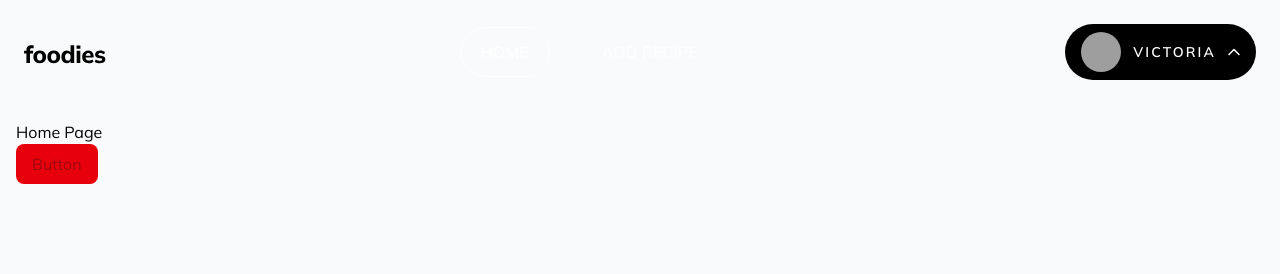
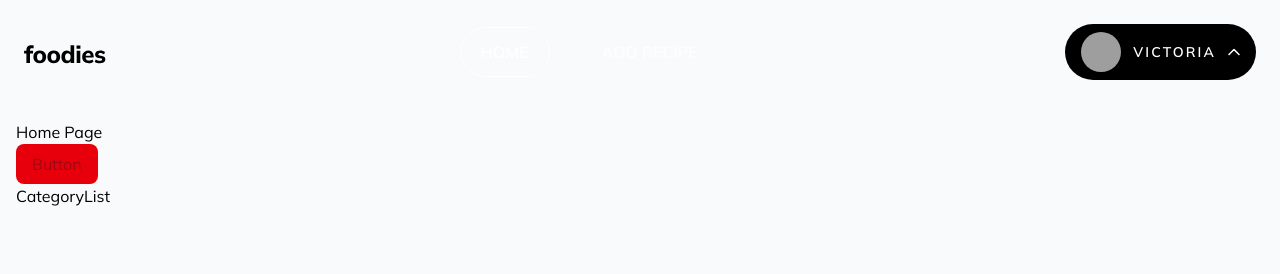
Before and after one commit to shikigami12/goit-foodies-ui, a React (Vite) app: page / in a window 1280 px wide. Shown: the top 274 px of the page. Built offline with nearby package versions, Linux system fonts and the light colour scheme; no server answers; grey boxes are pictures that could not be loaded.

Commit message:
Add Categories component and integrate categories service

```diff
--- /dev/null
+++ b/src/components/layout/Categories/Categories.jsx
@@ -0,0 +1,24 @@
+import { useEffect, useState } from "react";
+import { CategoryList } from "../CategoryList";
+import { categoriesService } from "../../../services";
+
+export const Categories = () => {
+  const [categories, setCategories] = useState([]);
+
+  useEffect(() => {
+    // Fetch categories from the service when the component mounts
+    const fetchCategories = async () => {
+      // Placeholder for actual service call
+      const categories = await categoriesService.getCategories();
+      setCategories(categories);
+    };
+
+    fetchCategories();
+  }, []);
+
+  return (
+    <div>
+      <CategoryList categories={categories} />
+    </div>
+  );
+};
--- /dev/null
+++ b/src/components/layout/Categories/index.js
@@ -0,0 +1 @@
+export { Categories } from './Categories';
--- /dev/null
+++ b/src/components/layout/CategoryList/CategoryList.jsx
@@ -0,0 +1,9 @@
+export const CategoryList = ({ categories }) => {
+  console.log(categories);
+
+  return (
+    <div>
+      CategoryList
+    </div>
+  );
+};
--- /dev/null
+++ b/src/components/layout/CategoryList/index.js
@@ -0,0 +1 @@
+export { CategoryList } from './CategoryList';
--- a/src/pages/HomePage.jsx
+++ b/src/pages/HomePage.jsx
@@ -1,3 +1,5 @@
+import { Categories } from "../components/layout/Categories";
+
 export const HomePage = () => {
   return (
     <div>
@@ -7,6 +9,7 @@ export const HomePage = () => {
         </button>
 
         {/* TODO: Add Hero, Categories, Recipes, Testimonials */}
+        <Categories />
     </div>
   );
 };
--- /dev/null
+++ b/src/services/categoriesService.js
@@ -0,0 +1,16 @@
+import api from './api';
+import { API_ENDPOINTS } from '../constants';
+import '../models';
+
+/**
+ * Get all categories
+ * @returns {Promise<import('../models').Category[]>} Array of categories
+ */
+const getCategories = async () => {
+  const response = await api.get(API_ENDPOINTS.CATEGORIES);
+  return response.data;
+};
+
+export const categoriesService = {
+  getCategories,
+};
--- a/src/services/index.js
+++ b/src/services/index.js
@@ -4,3 +4,4 @@ export { authService } from './authService';
 export { recipeService } from './recipeService';
 export { userService } from './userService';
 export { referenceService } from './referenceService';
+export { categoriesService } from './categoriesService';
```
